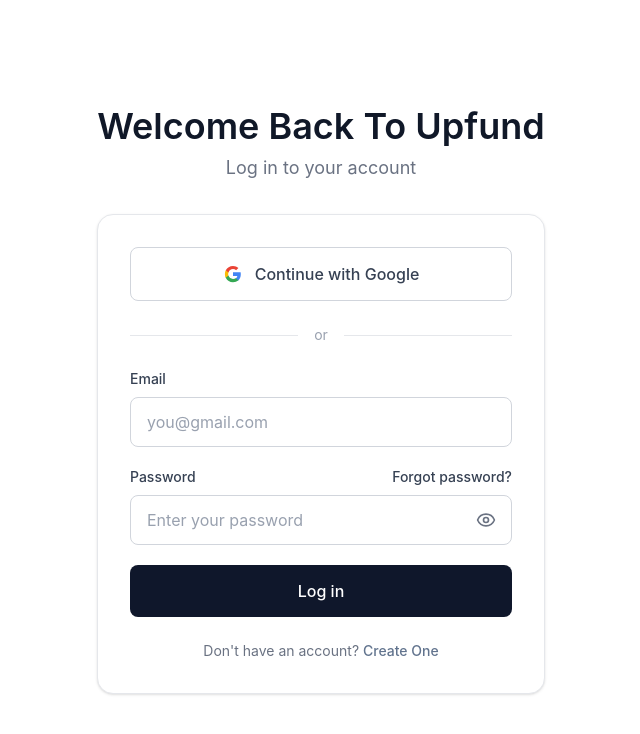
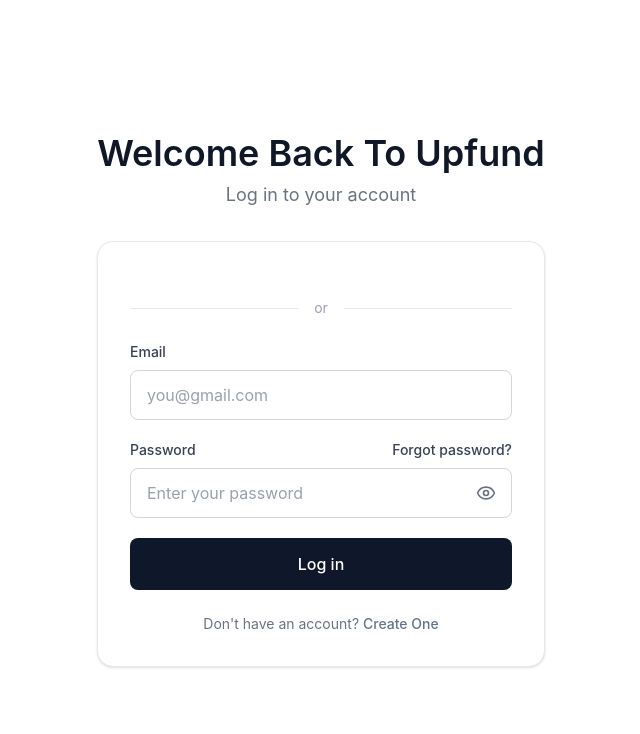
Before and after one commit to BenkillerX/Upfund, a React (Vite) app in the folder frontend/: page / in a window 1280 px wide. Shown: the top 734 px of the page, without its empty margins (319-959 px from the left). Built offline with nearby package versions, Linux system fonts and the light colour scheme.

Commit message:
Fixed the 404 refresh error

```diff
--- a/frontend/src/pages/auth/Login.tsx
+++ b/frontend/src/pages/auth/Login.tsx
@@ -100,38 +100,6 @@ async function handleLogin(e: React.FormEvent<HTMLFormElement>) {
             <p>{error}</p>
           </div>
         )}
-
-        {/* Google Button */}
-        <button
-          type="button"
-          className="w-full flex items-center justify-center gap-3 px-4 py-3.5 border border-gray-300 rounded-lg text-gray-700 font-medium hover:bg-gray-50 transition-colors"
-        >
-          {/* Google Logo */}
-          <svg
-            className="w-5 h-5"
-            viewBox="0 0 24 24"
-            xmlns="http://www.w3.org/2000/svg"
-          >
-            <path
-              fill="#4285F4"
-              d="M21.35 12.27c0-.79-.07-1.54-.2-2.27H12v4.3h5.22a4.46 4.46 0 0 1-1.94 2.92v2.43h3.14c1.84-1.69 2.93-4.18 2.93-7.38Z"
-            />
-            <path
-              fill="#34A853"
-              d="M12 21.75c2.63 0 4.84-.87 6.45-2.35l-3.14-2.43c-.87.58-1.98.92-3.31.92-2.54 0-4.69-1.72-5.46-4.03H3.3v2.5A9.75 9.75 0 0 0 12 21.75Z"
-            />
-            <path
-              fill="#FBBC05"
-              d="M6.54 13.86A5.86 5.86 0 0 1 6.23 12c0-.64.11-1.26.31-1.86v-2.5H3.3A9.75 9.75 0 0 0 2.25 12c0 1.57.38 3.05 1.05 4.36l3.24-2.5Z"
-            />
-            <path
-              fill="#EA4335"
-              d="M12 6.11c1.43 0 2.71.49 3.72 1.45l2.79-2.79C16.84 3.2 14.63 2.25 12 2.25A9.75 9.75 0 0 0 3.3 7.64l3.24 2.5C7.31 7.83 9.46 6.11 12 6.11Z"
-            />
-          </svg>
-
-          Continue with Google
-        </button>
 
         {/* Divider */}
         <div className="flex items-center gap-4 my-6">
--- a/frontend/src/pages/auth/Register.tsx
+++ b/frontend/src/pages/auth/Register.tsx
@@ -107,38 +107,6 @@ console.log("User role:", user?.role);
             <p>{error}</p>
           </div>
         )}
-
-        {/* Google Button */}
-        <button
-          type="button"
-          className="w-full flex items-center justify-center gap-3 px-4 py-3.5 border border-gray-300 rounded-lg text-gray-700 font-medium hover:bg-gray-50 transition-colors"
-        >
-          {/* Google Logo */}
-          <svg
-            className="w-5 h-5"
-            viewBox="0 0 24 24"
-            xmlns="http://www.w3.org/2000/svg"
-          >
-            <path
-              fill="#4285F4"
-              d="M21.35 12.27c0-.79-.07-1.54-.2-2.27H12v4.3h5.22a4.46 4.46 0 0 1-1.94 2.92v2.43h3.14c1.84-1.69 2.93-4.18 2.93-7.38Z"
-            />
-            <path
-              fill="#34A853"
-              d="M12 21.75c2.63 0 4.84-.87 6.45-2.35l-3.14-2.43c-.87.58-1.98.92-3.31.92-2.54 0-4.69-1.72-5.46-4.03H3.3v2.5A9.75 9.75 0 0 0 12 21.75Z"
-            />
-            <path
-              fill="#FBBC05"
-              d="M6.54 13.86A5.86 5.86 0 0 1 6.23 12c0-.64.11-1.26.31-1.86v-2.5H3.3A9.75 9.75 0 0 0 2.25 12c0 1.57.38 3.05 1.05 4.36l3.24-2.5Z"
-            />
-            <path
-              fill="#EA4335"
-              d="M12 6.11c1.43 0 2.71.49 3.72 1.45l2.79-2.79C16.84 3.2 14.63 2.25 12 2.25A9.75 9.75 0 0 0 3.3 7.64l3.24 2.5C7.31 7.83 9.46 6.11 12 6.11Z"
-            />
-          </svg>
-
-          Continue with Google
-        </button>
 
         {/* Divider */}
         <div className="flex items-center gap-4 my-6">
```
Also changed, not shown: frontend/vercel.json (added).
